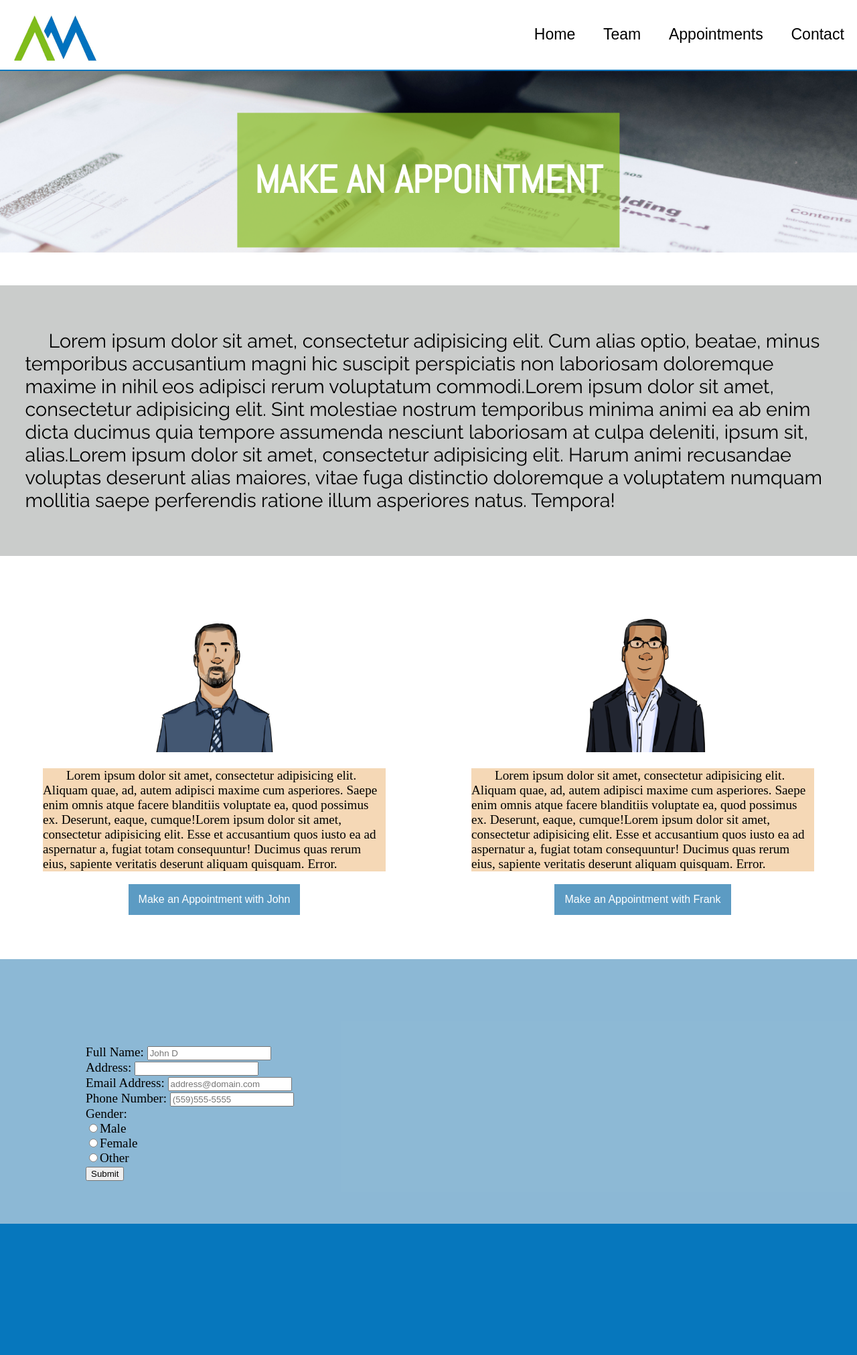
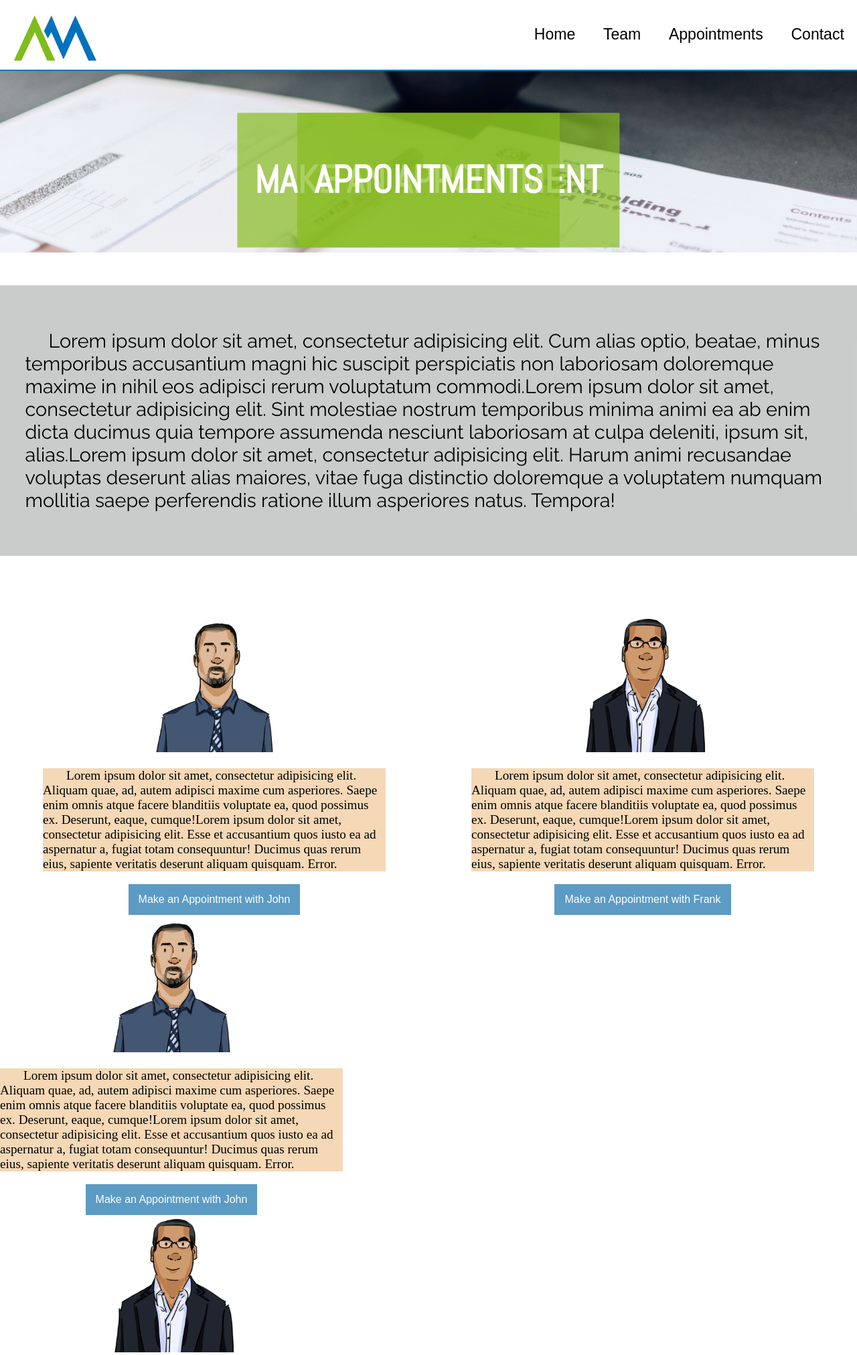
Before and after one commit to Jasmineb0112/Client-Project, a PHP site: page /appointment.php in a window 1280 px wide. Shown: the top 2023 px of the page at 67% size. Run offline with PHP 8.4, Linux system fonts and the light colour scheme; grey boxes labelled with a size stand in for pictures from a placeholder-image service; some libraries are stand-ins or nearby versions.

Commit message:
code from appointment

```diff
--- a/appointment.php
+++ b/appointment.php
@@ -20,9 +20,17 @@
     </div>
         <!-- the image is for the appoinment and the team page, the h1 is going on top of the image -->
 
+    <span class="full-text">
                <div class="centertext text">
                <h1>MAKE AN APPOINTMENT</h1>
                 </div>
+                </span>
+
+     <span class="short-text">
+               <div class="centertext text">
+               <h1>APPOINTMENTS</h1>
+                </div>
+                </span>
             <img src="imgs/header-img2.jpg" alt="">
 <!-- the p is just text-->
 <!--  it's the we are dedicated top helping you thing...-->
@@ -40,6 +48,7 @@
 <br>
 <br>
 <br>
+<span class="full-text">
         <div class="flex-container">
          <div class="half">
              <img src="./imgs/amjohn500x200.jpg" alt="">
@@ -55,6 +64,23 @@
              <button>Make an Appointment with Frank</button>
          </div>
      </div>
+     </span>
+
+     <span class="short-text">
+         <div class="half">
+             <img src="./imgs/amjohn500x200.jpg" alt="">
+             <p class="left">Lorem ipsum dolor sit amet, consectetur adipisicing elit. Aliquam quae, ad, autem adipisci maxime cum asperiores. Saepe enim omnis atque facere blanditiis voluptate ea, quod possimus ex. Deserunt, eaque, cumque!Lorem ipsum dolor sit amet, consectetur adipisicing elit. Esse et accusantium quos iusto ea ad aspernatur a, fugiat totam consequuntur! Ducimus quas rerum eius, sapiente veritatis deserunt aliquam quisquam. Error.</p>
+             <button>Make an Appointment with John</button>
+         </div>
+         <!-- button will send you to form-->
+
+         <!-- Pictures are drawn-->
+        <div class="half">
+             <img src="./imgs/amfrank500x200.jpg" alt="">
+             <p class="left">Lorem ipsum dolor sit amet, consectetur adipisicing elit. Aliquam quae, ad, autem adipisci maxime cum asperiores. Saepe enim omnis atque facere blanditiis voluptate ea, quod possimus ex. Deserunt, eaque, cumque!Lorem ipsum dolor sit amet, consectetur adipisicing elit. Esse et accusantium quos iusto ea ad aspernatur a, fugiat totam consequuntur! Ducimus quas rerum eius, sapiente veritatis deserunt aliquam quisquam. Error.</p>
+             <button>Make an Appointment with Frank</button>
+         </div>
+     </span>
 <!-- button will send you to form-->
 
 
@@ -63,6 +89,7 @@
 <br>
 <br>
 
+  <div class="flex-container">
         <div class="form">
                           <form action="info.php" method="post">
 
@@ -94,6 +121,7 @@
 
                              <input type="submit" value="Submit"><br>
                          </form>
+                      </div>
    </div>
  <div class="flex-foot">
 <div class="foot flex-container">
```
Lines whose indentation alone changed are shown as unchanged.
